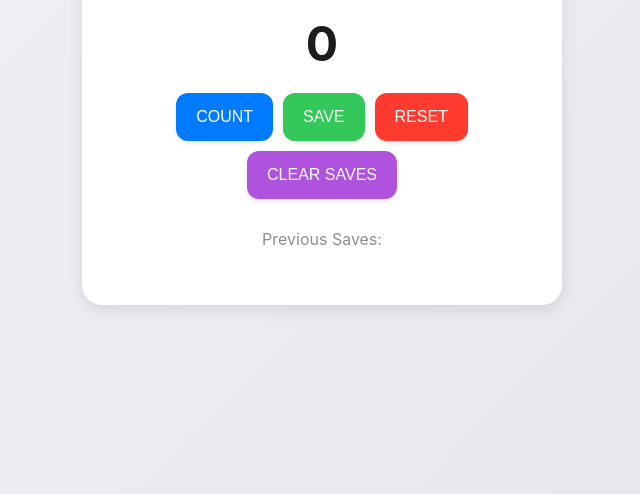
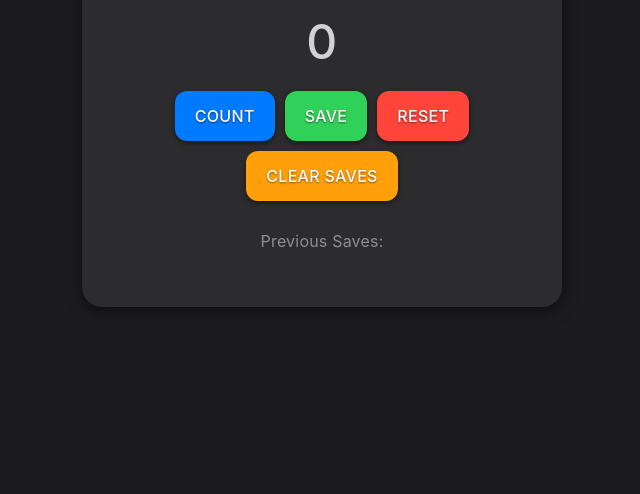
Before and after one commit to iagoiagodev/Counter-App, a plain HTML site: page index.html in a window 1280 px wide. Shown: the part 306-800 px from the top of the page, without its empty margins (318-958 px from the left). Drawn offline with Linux system fonts and the light colour scheme.

Commit message:
UI Update 1.01

```diff
--- a/index.css
+++ b/index.css
@@ -1,8 +1,8 @@
 body {
-  background: linear-gradient(135deg, #f2f2f7, #e5e5ea);
-  color: #1c1c1e;
-  font-family: -apple-system, BlinkMacSystemFont, 'Segoe UI', Roboto, Oxygen,
-    Ubuntu, Cantarell, 'Open Sans', 'Helvetica Neue', sans-serif;
+  background: #1c1c1e; /* Fundo preto suave */
+  color: #f2f2f7; /* Texto branco suave */
+  font-family: 'SF Pro Display', -apple-system, BlinkMacSystemFont, 'Segoe UI',
+    Roboto, Oxygen, Ubuntu, Cantarell, 'Open Sans', 'Helvetica Neue', sans-serif; /* Fonte estilizada no estilo Apple */
   font-weight: 400;
   margin: 0;
   height: 100vh;
@@ -12,10 +12,10 @@ body {
 }
 
 .container {
-  background: #ffffff;
+  background: #2c2c2e; /* Fundo levemente mais claro */
   padding: 40px;
   border-radius: 20px;
-  box-shadow: 0 4px 15px rgba(0, 0, 0, 0.1);
+  box-shadow: 0 4px 15px rgba(0, 0, 0, 0.5);
   display: flex;
   flex-direction: column;
   align-items: center;
@@ -26,13 +26,17 @@ body {
 h1 {
   font-size: 2rem;
   margin-bottom: 10px;
-  color: #007aff;
+  color: #f2f2f7; /* Texto "Counter" branco suave */
+  font-weight: 600; /* Peso mais forte para o título */
+  letter-spacing: 0.5px; /* Espaçamento sutil entre letras */
 }
 
 h2 {
   font-size: 3rem;
   margin: 20px 0;
-  color: #1c1c1e;
+  color: #d1d1d6; /* Valor "0" cinza claro */
+  font-weight: 500; /* Peso médio para o valor */
+  letter-spacing: 0.3px; /* Espaçamento sutil entre letras */
 }
 
 .buttons {
@@ -47,60 +51,64 @@ button {
   border: none;
   padding: 15px 20px;
   font-size: 1rem;
-  font-weight: 500;
+  font-weight: 500; /* Peso médio para os botões */
   border-radius: 12px;
   cursor: pointer;
   transition: all 0.3s ease;
-  background: #f2f2f7;
-  color: #1c1c1e;
-  box-shadow: 0 2px 5px rgba(0, 0, 0, 0.1);
+  color: #ffffff; /* Texto branco puro */
+  box-shadow: 0 2px 5px rgba(0, 0, 0, 0.5);
+  font-family: 'SF Pro Display', -apple-system, BlinkMacSystemFont, 'Segoe UI',
+    Roboto, Oxygen, Ubuntu, Cantarell, 'Open Sans', 'Helvetica Neue', sans-serif; /* Aplicando a fonte aos botões */
+  letter-spacing: 0.3px; /* Espaçamento sutil entre letras */
+  text-shadow: 0 1px 2px rgba(0, 0, 0, 0.5); /* Sombra leve para melhorar a visibilidade do texto */
 }
 
 button:hover {
-  background: #e5e5ea;
   transform: translateY(-2px);
-  box-shadow: 0 4px 10px rgba(0, 0, 0, 0.15);
+  box-shadow: 0 4px 10px rgba(0, 0, 0, 0.7);
 }
 
 #increment-btn {
-  background: #007aff;
+  background: #007aff; /* Azul para o botão Count */
   color: #ffffff;
 }
 
 #increment-btn:hover {
-  background: #005bb5;
+  background: #005bb5; /* Azul mais escuro */
 }
 
 #save-btn {
-  background: #34c759;
+  background: #30d158; /* Verde para o botão Save */
   color: #ffffff;
 }
 
 #save-btn:hover {
-  background: #28a745;
+  background: #28a745; /* Verde mais escuro */
 }
 
 #reset-btn {
-  background: #ff3b30;
+  background: #ff453a; /* Vermelho para o botão Reset */
   color: #ffffff;
 }
 
 #reset-btn:hover {
-  background: #c12722;
+  background: #c12722; /* Vermelho mais escuro */
 }
 
 #clear-save-btn {
-  background: #af52de;
+  background: #ff9f0a; /* Laranja para o botão Clear Saves */
   color: #ffffff;
 }
 
 #clear-save-btn:hover {
-  background: #8e44ad;
+  background: #cc7a08; /* Laranja mais escuro */
 }
 
 p {
   font-size: 1rem;
-  color: #8e8e93;
+  color: #8e8e93; /* Texto "Previous Saves" cinza médio */
   margin-top: 10px;
   text-align: center;
+  font-weight: 400; /* Peso regular para o texto */
+  letter-spacing: 0.2px; /* Espaçamento sutil entre letras */
 }
```
